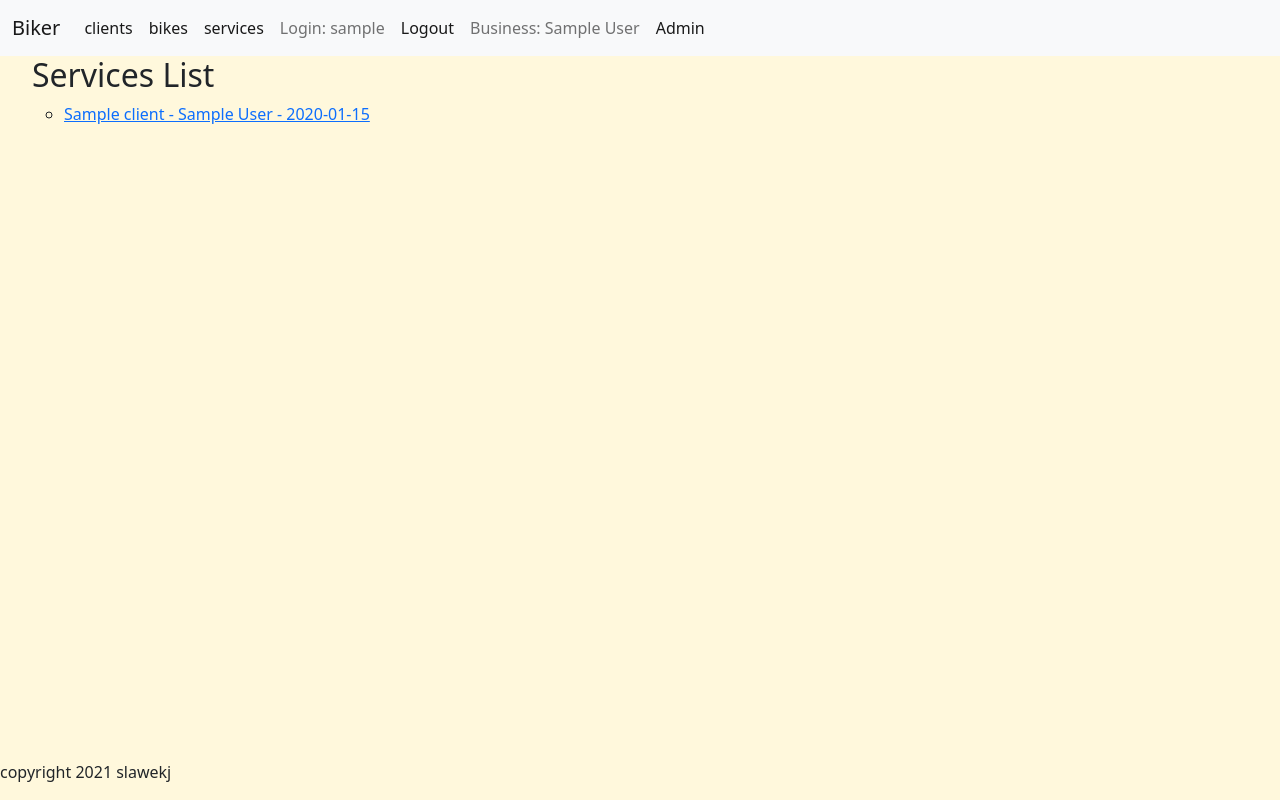
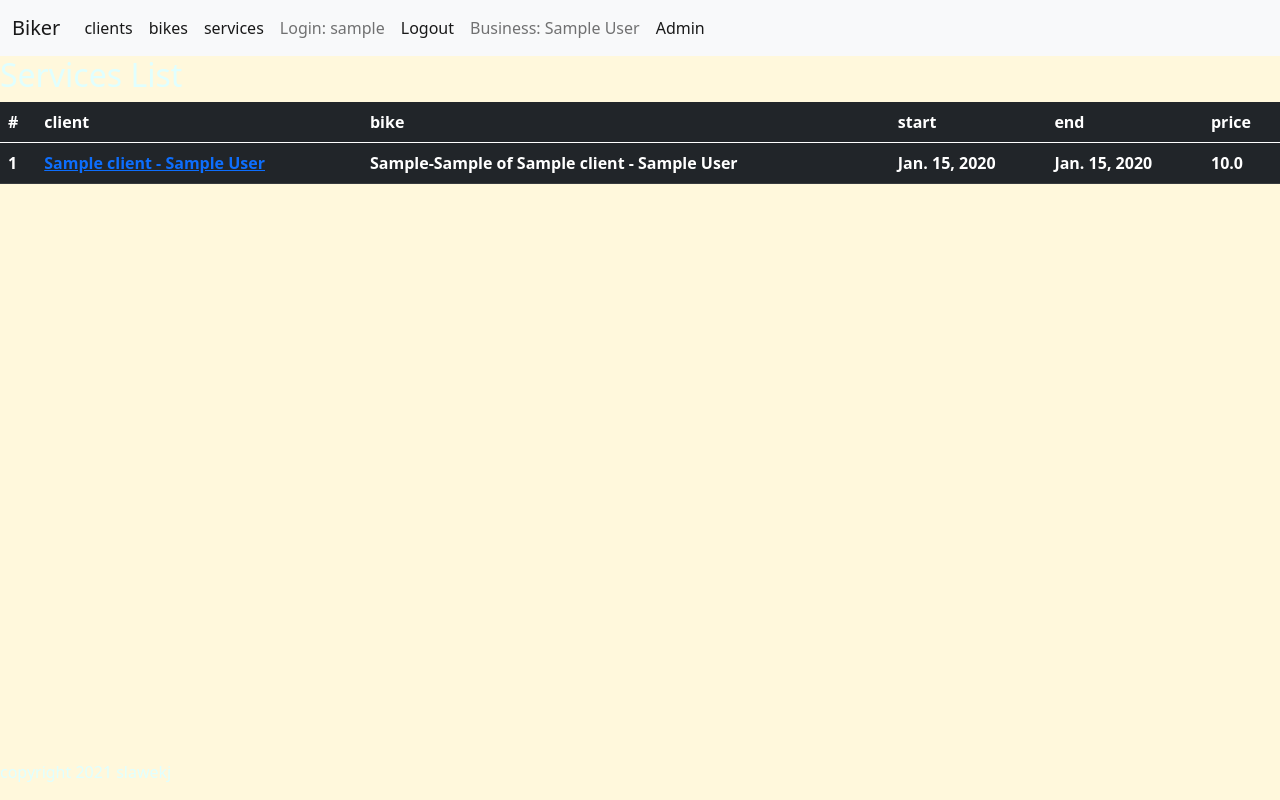
Before and after one commit to slawekpl81/biker_01, a Django app: page /services in a window 1280 px wide. Run offline with Django 3.2, Linux system fonts and the light colour scheme; a user stored in the database is signed in; tables that the repository leaves empty hold one stand-in row (values such as "Sample post"); lists and menus that the app fills with data are empty.

Commit message:
add table in templates

```diff
--- a/bikes/templates/list_view.html
+++ b/bikes/templates/list_view.html
@@ -1,26 +1,76 @@
 {% extends "base.html" %}
 
 {% block content %}
-    <ul>
+
     {% if clients_list %}
         <h2>Clients List</h2>
-            {% for item in clients_list %}
-                <li><a href={% url 'bikes:client_detail' item.id %}>{{ item }}</a></li>
+        <table class="table table-dark table-hover">
+            <thead>
+            <tr>
+                <th scope="col">#</th>
+                <th scope="col">name</th>
+                <th scope="col">email</th>
+                <th scope="col">phone</th>
+            </tr>
+            </thead>
+            <tbody>
+            {% for client in clients_list %}
+                <tr>
+                    <th scope="row">{{ forloop.counter }}</th>
+                    <th><a href={% url 'bikes:client_detail' client.id %}>{{ client.name }}</a></th>
+                    <th>{{ client.email }}</th>
+                    <th>{{ client.phone }}</th>
+                </tr>
             {% endfor %}
-            </ul>
+            </tbody>
+        </table>
     {% elif bikes_list %}
         <h2>Bikes List</h2>
-            <ul>
-                {% for item in bikes_list %}
-                    <li><a href={% url 'bikes:bike_detail' item.id %}>{{ item }}</a></li>
+        <table class="table table-dark table-hover">
+            <thead>
+            <tr>
+                <th scope="col">#</th>
+                <th scope="col">owner</th>
+                <th scope="col">mark</th>
+                <th scope="col">model</th>
+            </tr>
+            </thead>
+            <tbody>
+            {% for bike in bikes_list %}
+                <tr>
+                    <th scope="row">{{ forloop.counter }}</th>
+                    <th>{{ bike.owner }}</th>
+                    <th><a href={% url 'bikes:bike_detail' bike.id %}>{{ bike.mark }}</a></th>
+                    <th>{{ bike.model }}</th>
+                </tr>
             {% endfor %}
-            </ul>
+            </tbody>
+        </table>
     {% elif services_list %}
         <h2>Services List</h2>
-            <ul>
-                {% for item in services_list %}
-                    <li><a href={% url 'bikes:service_detail' item.id %}>{{ item }}</a></li>
+        <table class="table table-dark table-hover">
+        <thead>
+        <tr>
+            <th scope="col">#</th>
+            <th scope="col">client</th>
+            <th scope="col">bike</th>
+            <th scope="col">start</th>
+            <th scope="col">end</th>
+            <th scope="col">price</th>
+        </tr>
+        </thead>
+        <tbody>
+        {% for service in services_list %}
+            <tr>
+                <th scope="row">{{ forloop.counter }}</th>
+                <th><a href={% url 'bikes:service_detail' service.id %}>{{ service.client }}</a></th>
+                <th>{{ service.bike }}</th>
+                <th>{{ service.start }}</th>
+                <th>{{ service.end }}</th>
+                <th>{{ service.price }}</th>
+            </tr>
         {% endfor %}
-            </ul>
+        </tbody>
+        </table>
     {% endif %}
 {% endblock %}
--- /dev/null
+++ b/static/css/style.css
@@ -0,0 +1,4 @@
+.app{
+    color:lightcyan;
+    background-color:black;
+}
--- a/templates/base.html
+++ b/templates/base.html
@@ -1,10 +1,12 @@
 <!DOCTYPE html>
 <html lang="en">
+{% load static %}
 <head>
     <meta charset="UTF-8">
     <title>biker</title>
     <link href="https://cdn.jsdelivr.net/npm/bootstrap@5.0.2/dist/css/bootstrap.min.css" rel="stylesheet"
           integrity="sha384-EVSTQN3/azprG1Anm3QDgpJLIm9Nao0Yz1ztcQTwFspd3yD65VohhpuuCOmLASjC" crossorigin="anonymous">
+    <link rel="stylesheet" type="text/css" href="{% static 'css/style.css' %}">
 </head>
 <style>
     .app {
```
Lines whose indentation alone changed are shown as unchanged.
